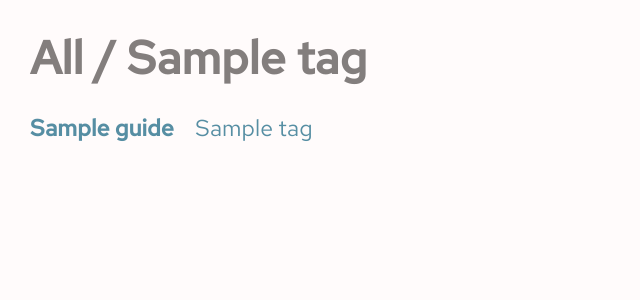
After one commit to tjsga/studyguides, a Django app: template studyguides/templates/tag.html in a window 1280 px wide. The commit adds this page. Shown: the top 300 px of the page, without its empty margins (0-640 px from the left). Run offline with Django 3.2, Linux system fonts and the light colour scheme; the template is opened without the code that fills it: most values are stand-ins (such as "Sample title", 1, 10 or a date in 2020).

Commit message:
display tags

```diff
--- a/studyguides/apps/courses/models.py
+++ b/studyguides/apps/courses/models.py
@@ -8,7 +8,7 @@ class Subject(models.Model):
     url = models.CharField("URL", max_length=20, unique=True, validators=[RegexValidator(
         regex="^[a-zA-Z0-9_\-]+$", message="Only alphanumeric, dashes, and underscores allowed")])
 
-    courses = models.ManyToManyField("Course", related_name="subject", null=True, blank=True)
+    courses = models.ManyToManyField("Course", related_name="subject")
 
     def __str__(self):
         return self.name
@@ -28,7 +28,7 @@ class Guide(models.Model):
     id = models.AutoField(primary_key=True)
     name = models.CharField(max_length=100)
 
-    tags = models.ManyToManyField("Tag", null=True)
+    tags = models.ManyToManyField("Tag", related_name="guide")
     course = models.ForeignKey(Course, on_delete=models.CASCADE, null=True)
     url = models.URLField(max_length=300)
 
--- a/studyguides/apps/courses/urls.py
+++ b/studyguides/apps/courses/urls.py
@@ -6,5 +6,6 @@ app_name = "courses"
 
 urlpatterns = [
     path("<str:subject_url>/", views.subject_view),
+    path("tag/<str:tag>/", views.tag_view, name="tag"),
     path("<str:subject_url>/<str:course_url>/", views.course_view),
 ]
--- a/studyguides/templates/course.html
+++ b/studyguides/templates/course.html
@@ -1,8 +1,8 @@
 {% extends "base.html" %} {% load static %} {% block main %}
 <main>
   <h1><a href="/">All</a> / <a href="/{{subject.url}}">{{subject.name}}</a> / <a href="/{{subject.url}}/{{course.url}}">{{course.name}}</a></h1>
-  {% for guide in guides %}
-  <p class="item"><a href="{{guide.url}}" target="_blank"/>{% if guide.teacher %}<span class="teacher">[{{guide.teacher}}] </span>{% endif %}{{ guide.name }}</a></p>
+  {% for guide, tags in guides %}
+  <p class="item"><b><a href="{{guide.url}}">{{ guide.name }}</a></b>&nbsp;&nbsp;&nbsp;&nbsp;{% for t in tags %}<a href='{% url "courses:tag" t.name %}'>{{ t }}  </a>{% endfor %}</p>
   {% endfor %}
 </main>
 {% endblock %}
--- /dev/null
+++ b/studyguides/templates/tag.html
@@ -0,0 +1,14 @@
+{% extends "base.html" %}
+
+{% load static %}
+
+{% block main %}
+<main>
+    <h1><a href="/">All</a> / {{ tag }}</h1>
+    {% for guide, tags in guides %}
+      <p class="item">
+          <b><a href="{{ guide.url }}">{{ guide.name }}</a></b>&nbsp;&nbsp;&nbsp;&nbsp;{% for t in tags %}<a href='{% url "courses:tag" t.name %}'>{{ t }}  </a>{% endfor %}
+      </p>
+    {% endfor %}
+</main>
+{% endblock %}
```
Also changed, not shown: studyguides/apps/courses/views.py (+6 -2 lines), studyguides/apps/courses/migrations/0006_auto_20201027_1227.py (added), studyguides/apps/courses/migrations/0007_auto_20201027_1250.py (added).
